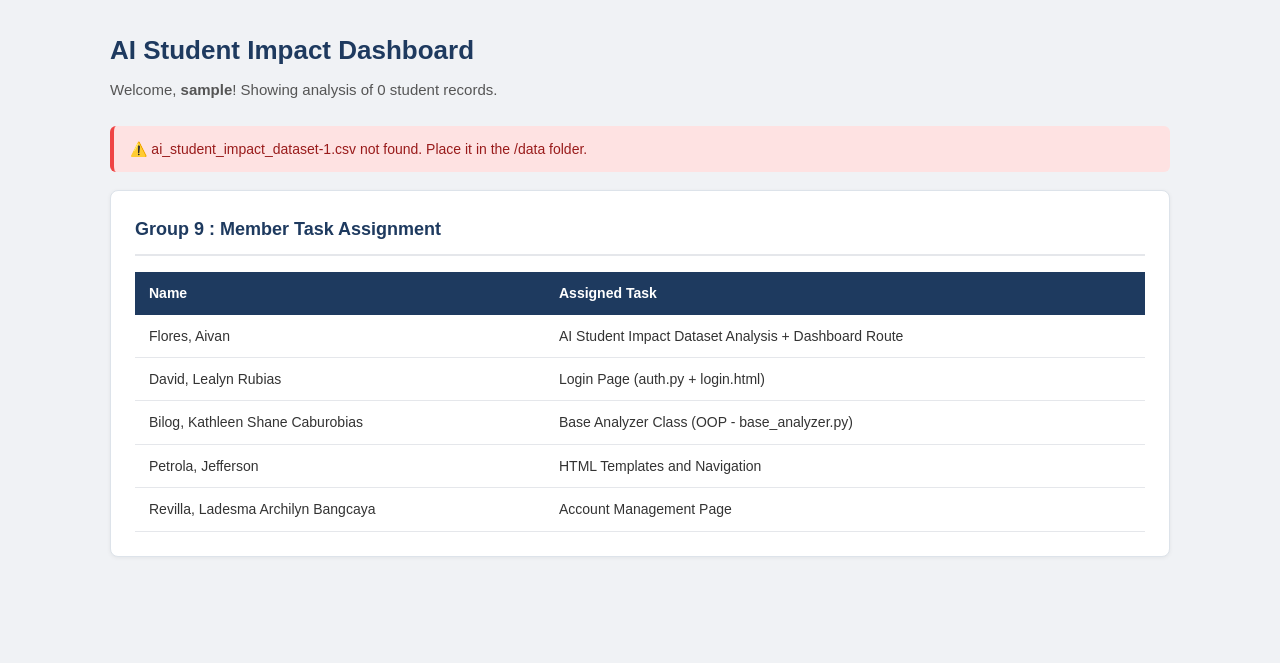
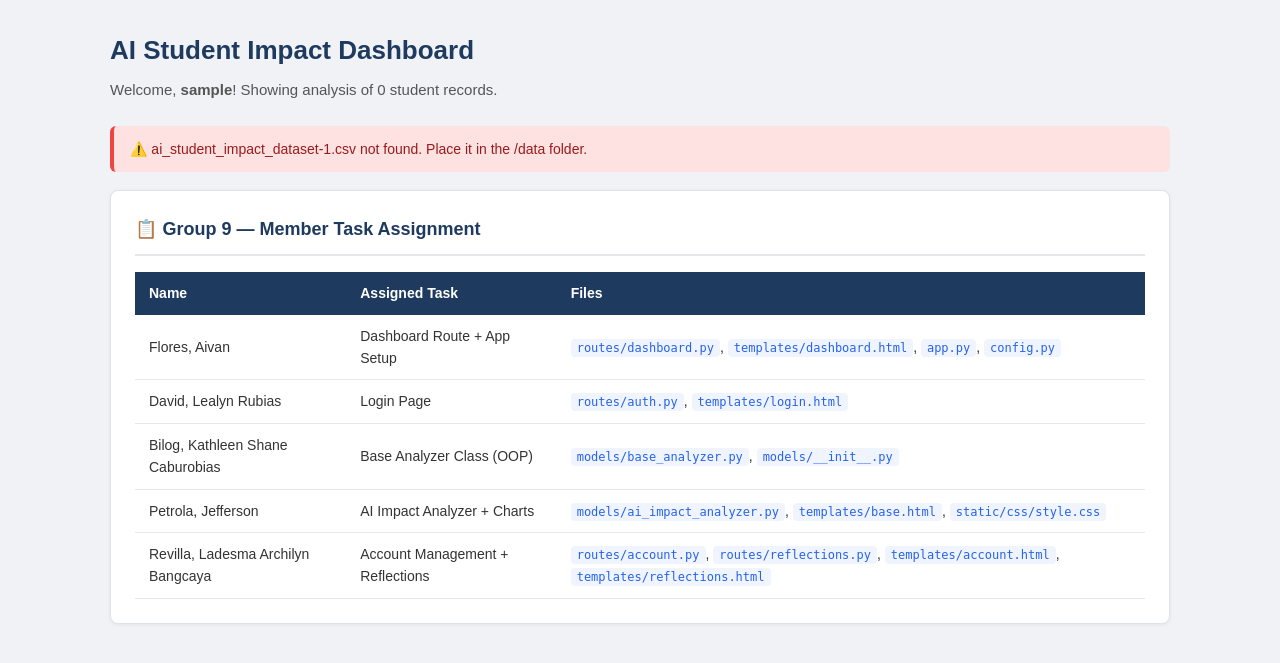
Before and after one commit to aivanflores/IPT_endterm, a Flask app: page /dashboard in a window 1280 px wide. Shown: the part 58-721 px from the top of the page. Run offline with Flask 3, Linux system fonts and the light colour scheme; the visitor is signed in with stand-in values (Sample User, id 1).

Commit message:
Updated dashboard design and charts

```diff
--- a/static/css/style.css
+++ b/static/css/style.css
@@ -154,6 +154,11 @@ a {
     color: #666;
 }
 
+.stat-icon {
+    font-size: 26px;
+    margin-bottom: 8px;
+}
+
 /* ---- Chart Grid ---- */
 .chart-grid {
     display: grid;
@@ -231,6 +236,16 @@ a {
     background-color: #f0f4ff;
 }
 
+/* ---- Code tag inside table ---- */
+code {
+    background-color: #f0f4ff;
+    color: #2563eb;
+    font-size: 12px;
+    padding: 2px 6px;
+    border-radius: 4px;
+    font-family: monospace;
+}
+
 /* ---- Buttons ---- */
 .btn {
     display: inline-block;
@@ -306,8 +321,12 @@ a {
 
 .form-grid {
     display: grid;
-    grid-template-columns: repeat(auto-fill, minmax(320px, 1fr));
+    grid-template-columns: 1fr 1fr;
     gap: 24px;
+}
+
+.form-grid .card {
+    margin-bottom: 0;
 }
 
 /* ---- Login Page ---- */
--- a/templates/dashboard.html
+++ b/templates/dashboard.html
@@ -17,20 +17,41 @@
 
 <!-- Member Task Table -->
 <div class="card">
-    <h2>Group 9 : Member Task Assignment</h2>
+    <h2>📋 Group 9 — Member Task Assignment</h2>
     <table class="table">
         <thead>
             <tr>
                 <th>Name</th>
                 <th>Assigned Task</th>
+                <th>Files</th>
             </tr>
         </thead>
         <tbody>
-            <tr><td>Flores, Aivan</td><td>AI Student Impact Dataset Analysis + Dashboard Route</td></tr>
-            <tr><td>David, Lealyn Rubias</td><td>Login Page (auth.py + login.html)</td></tr>
-            <tr><td>Bilog, Kathleen Shane Caburobias</td><td>Base Analyzer Class (OOP - base_analyzer.py)</td></tr>
-            <tr><td>Petrola, Jefferson</td><td>HTML Templates and Navigation</td></tr>
-            <tr><td>Revilla, Ladesma Archilyn Bangcaya</td><td>Account Management Page</td></tr>
+            <tr>
+                <td>Flores, Aivan</td>
+                <td>Dashboard Route + App Setup</td>
+                <td><code>routes/dashboard.py</code>, <code>templates/dashboard.html</code>, <code>app.py</code>, <code>config.py</code></td>
+            </tr>
+            <tr>
+                <td>David, Lealyn Rubias</td>
+                <td>Login Page</td>
+                <td><code>routes/auth.py</code>, <code>templates/login.html</code></td>
+            </tr>
+            <tr>
+                <td>Bilog, Kathleen Shane Caburobias</td>
+                <td>Base Analyzer Class (OOP)</td>
+                <td><code>models/base_analyzer.py</code>, <code>models/__init__.py</code></td>
+            </tr>
+            <tr>
+                <td>Petrola, Jefferson</td>
+                <td>AI Impact Analyzer + Charts</td>
+                <td><code>models/ai_impact_analyzer.py</code>, <code>templates/base.html</code>, <code>static/css/style.css</code></td>
+            </tr>
+            <tr>
+                <td>Revilla, Ladesma Archilyn Bangcaya</td>
+                <td>Account Management + Reflections</td>
+                <td><code>routes/account.py</code>, <code>routes/reflections.py</code>, <code>templates/account.html</code>, <code>templates/reflections.html</code></td>
+            </tr>
         </tbody>
     </table>
 </div>
@@ -39,26 +60,32 @@
 <!-- Quick Stats Cards -->
 <div class="stats-grid">
     <div class="stat-card">
+        <div class="stat-icon">🎓</div>
         <div class="stat-number">{{ summary.total_rows }}</div>
         <div class="stat-label">Total Students</div>
     </div>
     <div class="stat-card">
+        <div class="stat-icon">🤖</div>
         <div class="stat-number">{{ extra_stats.avg_genai_hours }} hrs</div>
         <div class="stat-label">Avg Weekly GenAI Hours</div>
     </div>
     <div class="stat-card">
+        <div class="stat-icon">📈</div>
         <div class="stat-number">{{ extra_stats.avg_post_gpa }}</div>
         <div class="stat-label">Avg Post-Semester GPA</div>
     </div>
     <div class="stat-card">
+        <div class="stat-icon">🧠</div>
         <div class="stat-number">{{ extra_stats.avg_skill_retention }}%</div>
         <div class="stat-label">Avg Skill Retention Score</div>
     </div>
     <div class="stat-card">
+        <div class="stat-icon">🔥</div>
         <div class="stat-number">{{ extra_stats.high_burnout_pct }}%</div>
         <div class="stat-label">High Burnout Risk</div>
     </div>
     <div class="stat-card">
+        <div class="stat-icon">📋</div>
         <div class="stat-number">{{ summary.total_columns }}</div>
         <div class="stat-label">Dataset Columns</div>
     </div>
@@ -68,7 +95,7 @@
 <!-- Charts Section -->
 {% if charts %}
 <div class="card">
-    <h2>Data Visualizations</h2>
+    <h2>📊 Data Visualizations</h2>
     <p style="color:#666; margin-bottom:20px;">All charts are generated from the cleaned dataset using Matplotlib and Pandas.</p>
 
     <div class="chart-grid">
@@ -98,7 +125,7 @@
 <!-- Dataset Column Info -->
 {% if summary.columns %}
 <div class="card">
-    <h2>Dataset Columns ({{ summary.total_columns }})</h2>
+    <h2>📄 Dataset Columns ({{ summary.total_columns }})</h2>
     <div class="column-list">
         {% for col in summary.columns %}
         <span class="column-tag">{{ col }}</span>
```
